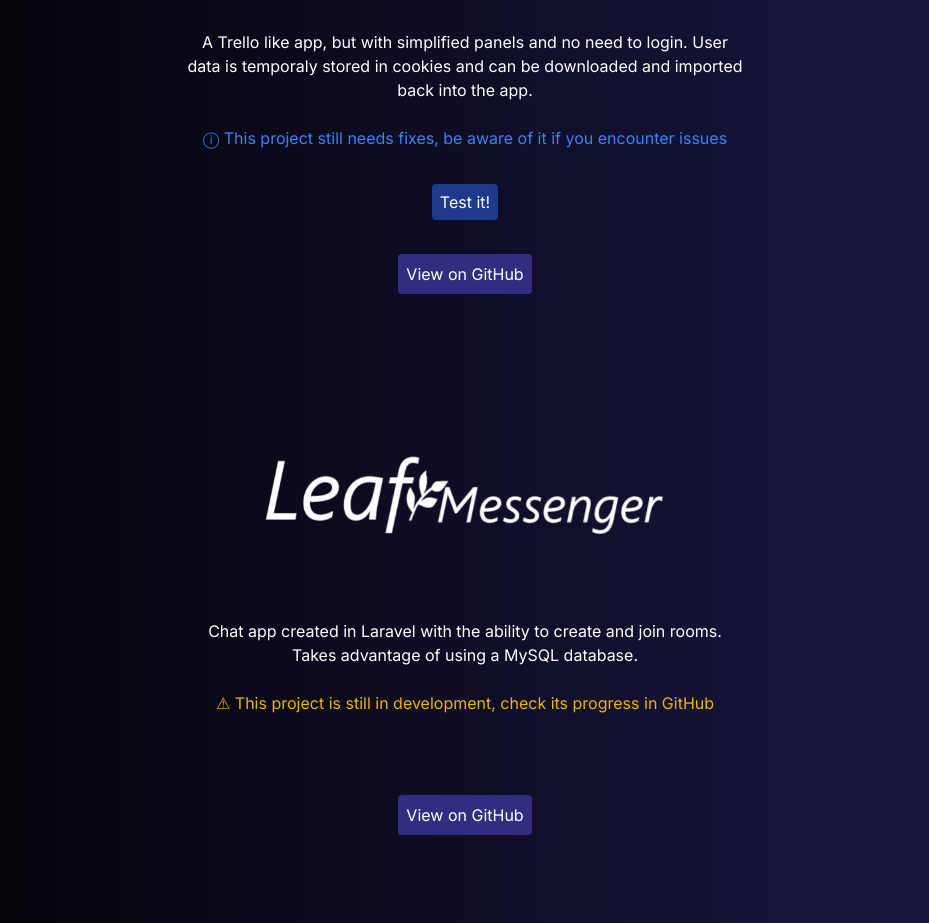
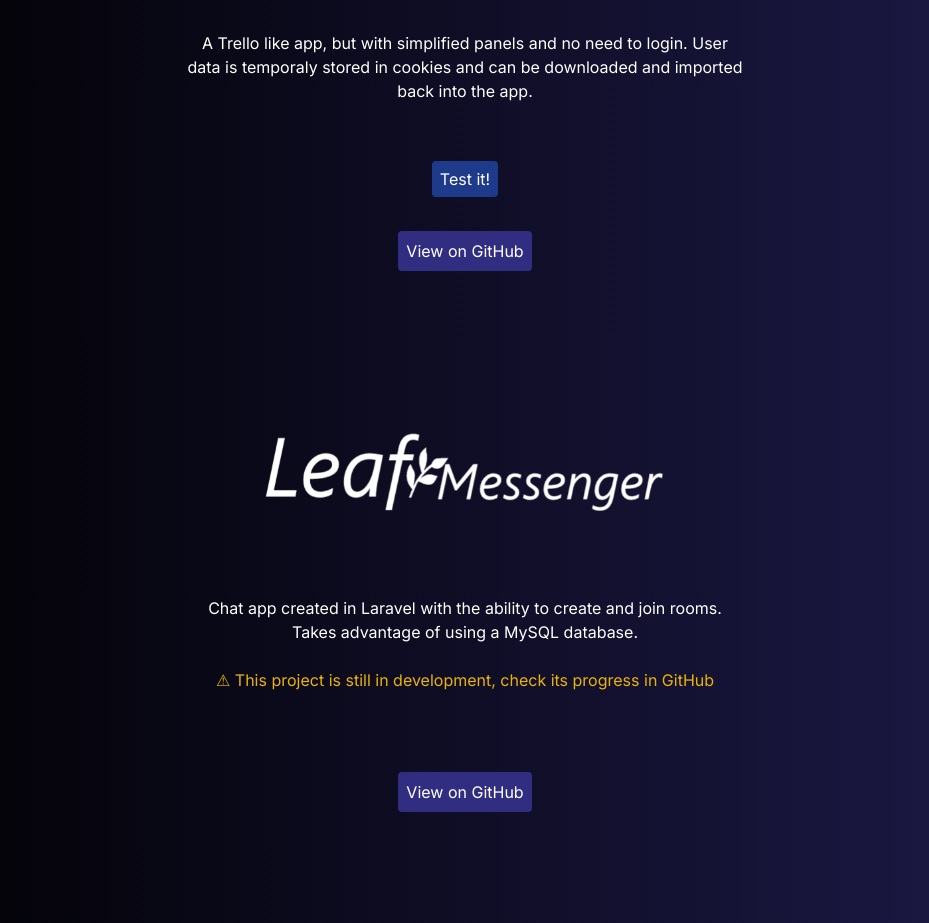
Before and after one commit to martinsuasnavar/portfolio, a Next.js app: page /en in a window 1280 px wide. Shown: the part 2200-3123 px from the top of the page, without its empty margins (175-1104 px from the left). Built offline with nearby package versions, Linux system fonts and the light colour scheme.

Commit message:
Update home page.tsx to remove info form PanelBoard Lite

```diff
--- a/src/app/[locale]/page.tsx
+++ b/src/app/[locale]/page.tsx
@@ -31,7 +31,7 @@
       name: "PanelBoard Lite",
       description: `${t("myProjects.projectList.0")}`,
       warning: "",
-      info: `${t("myProjects.optimization")}`,
+      info: ``,
       git: "https://github.com/martinsuasnavar/panelboard-lite",
       app: "https://panelboard-lite.vercel.app",
       screen: "/screenshots/0.png"
```
Also changed, not shown: public/project-1.png.
